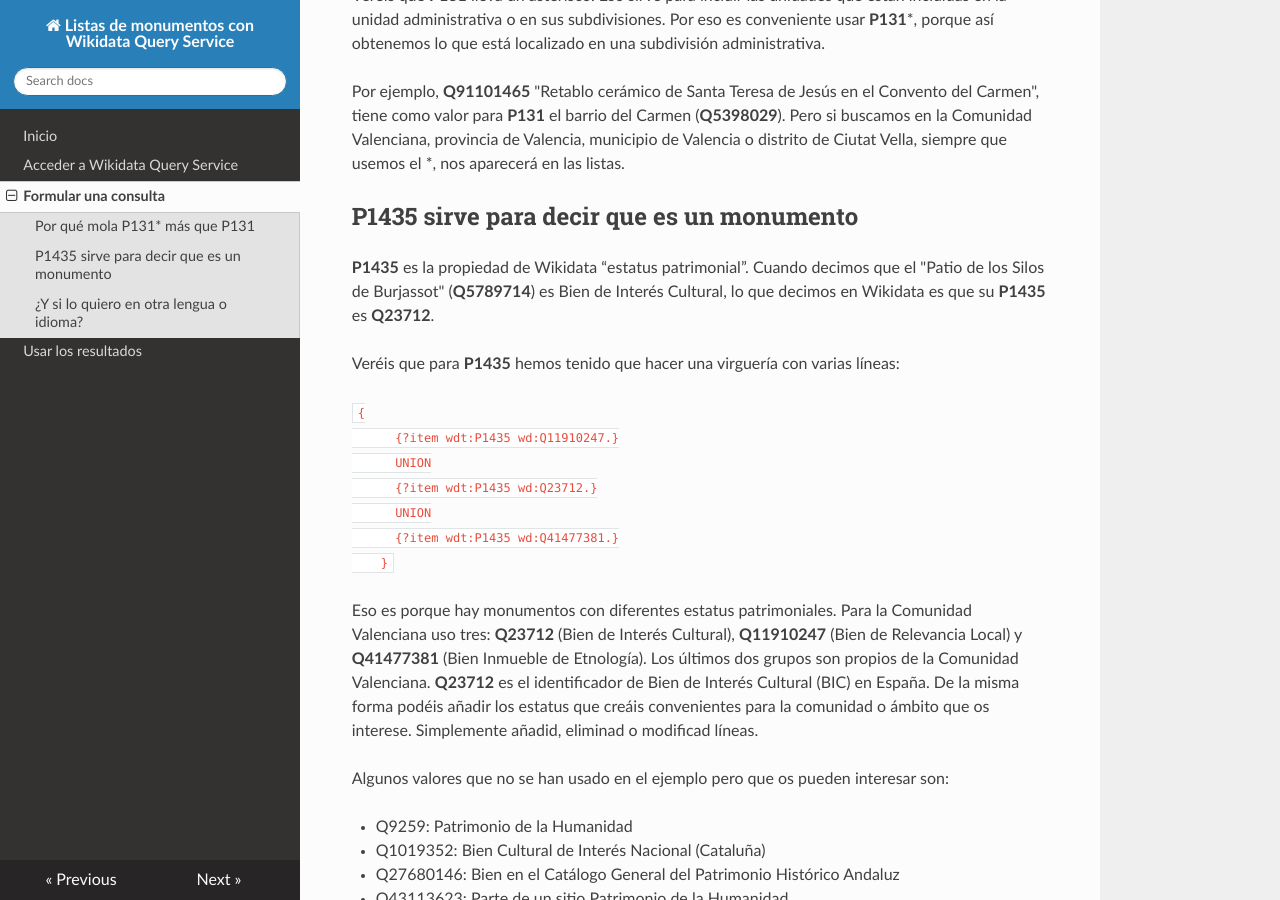
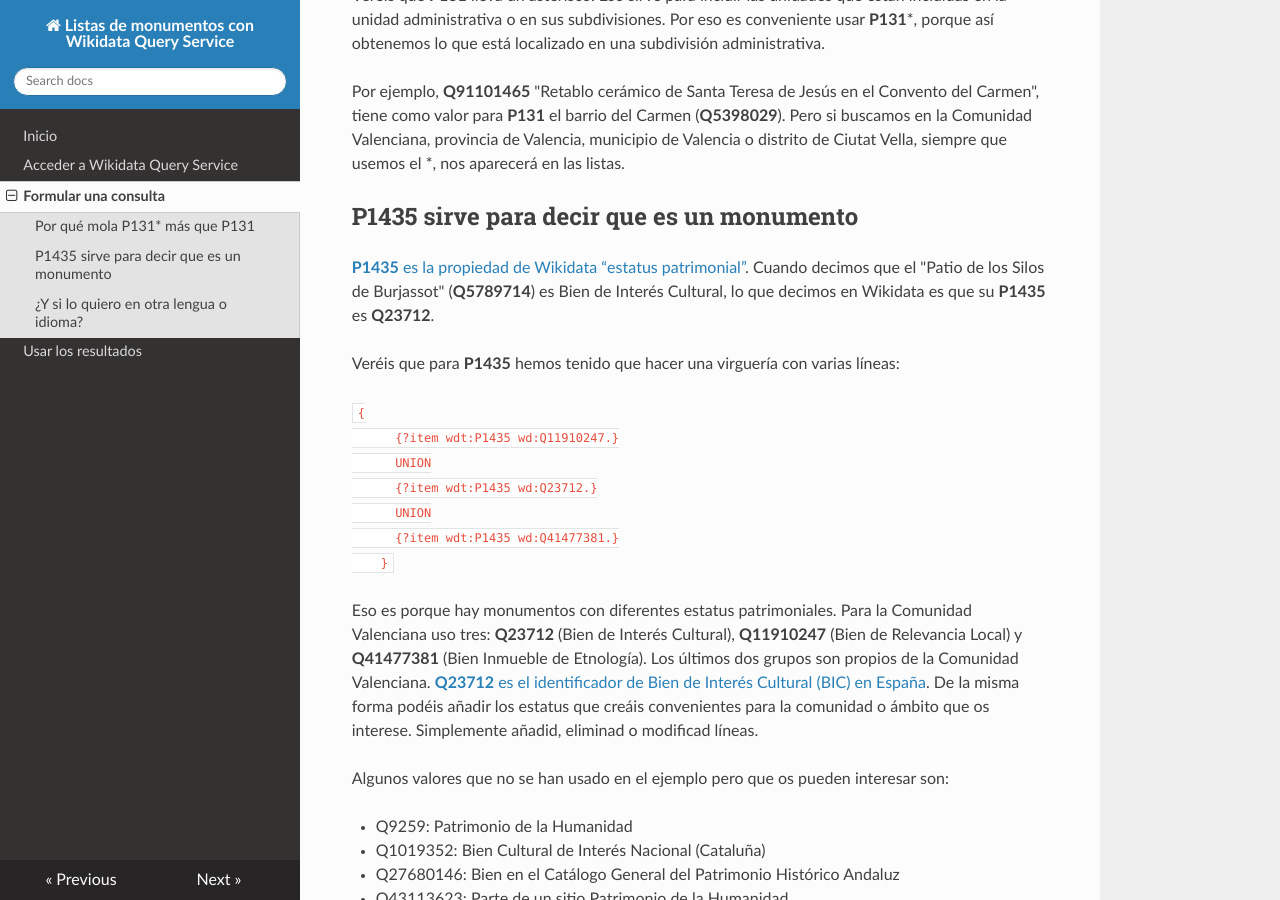
Before and after one commit to tramullas/Wikidata-Monuments, an MkDocs documentation site: the page built from docs/consulta.md, in a window 1280 px wide and 900 px high, scrolled down 1573 px. Built offline with MkDocs 1.6.1, drawn with Linux system fonts in a browser that asks for light colours; nearby versions of some CDN libraries; part of the change alters nothing that is shown.

Commit message:
Add files via upload

```diff
--- a/docs/consulta.md
+++ b/docs/consulta.md
@@ -41,7 +41,7 @@ Por ejemplo, **Q91101465** "Retablo cerámico de Santa Teresa de Jesús en el Co
 
 ## P1435 sirve para decir que es un monumento
 
-**P1435** es la propiedad de Wikidata “estatus patrimonial”. Cuando decimos que el "Patio de los Silos de Burjassot" (**Q5789714**) es Bien de Interés Cultural, lo que decimos en Wikidata es que su **P1435** es **Q23712**.
+[**P1435** es la propiedad de Wikidata “estatus patrimonial”](https://www.wikidata.org/wiki/Property:P1435). Cuando decimos que el "Patio de los Silos de Burjassot" (**Q5789714**) es Bien de Interés Cultural, lo que decimos en Wikidata es que su **P1435** es **Q23712**.
 
 Veréis que para **P1435** hemos tenido que hacer una virguería con varias líneas:
 
@@ -53,7 +53,7 @@ Veréis que para **P1435** hemos tenido que hacer una virguería con varias lín
       {?item wdt:P1435 wd:Q41477381.}
     }`
 
-Eso es porque hay monumentos con diferentes estatus patrimoniales. Para la Comunidad Valenciana uso tres: **Q23712** (Bien de Interés Cultural), **Q11910247** (Bien de Relevancia Local) y **Q41477381** (Bien Inmueble de Etnología). Los últimos dos grupos son propios de la Comunidad Valenciana. **Q23712** es el identificador de Bien de Interés Cultural (BIC) en España. De la misma forma podéis añadir los estatus que creáis convenientes para la comunidad o ámbito que os interese. Simplemente añadid, eliminad o modificad líneas.
+Eso es porque hay monumentos con diferentes estatus patrimoniales. Para la Comunidad Valenciana uso tres: **Q23712** (Bien de Interés Cultural), **Q11910247** (Bien de Relevancia Local) y **Q41477381** (Bien Inmueble de Etnología). Los últimos dos grupos son propios de la Comunidad Valenciana. [**Q23712** es el identificador de Bien de Interés Cultural (BIC) en España](https://www.wikidata.org/wiki/Q23712). De la misma forma podéis añadir los estatus que creáis convenientes para la comunidad o ámbito que os interese. Simplemente añadid, eliminad o modificad líneas.
 
 Algunos valores que no se han usado en el ejemplo pero que os pueden interesar son:
 
```
